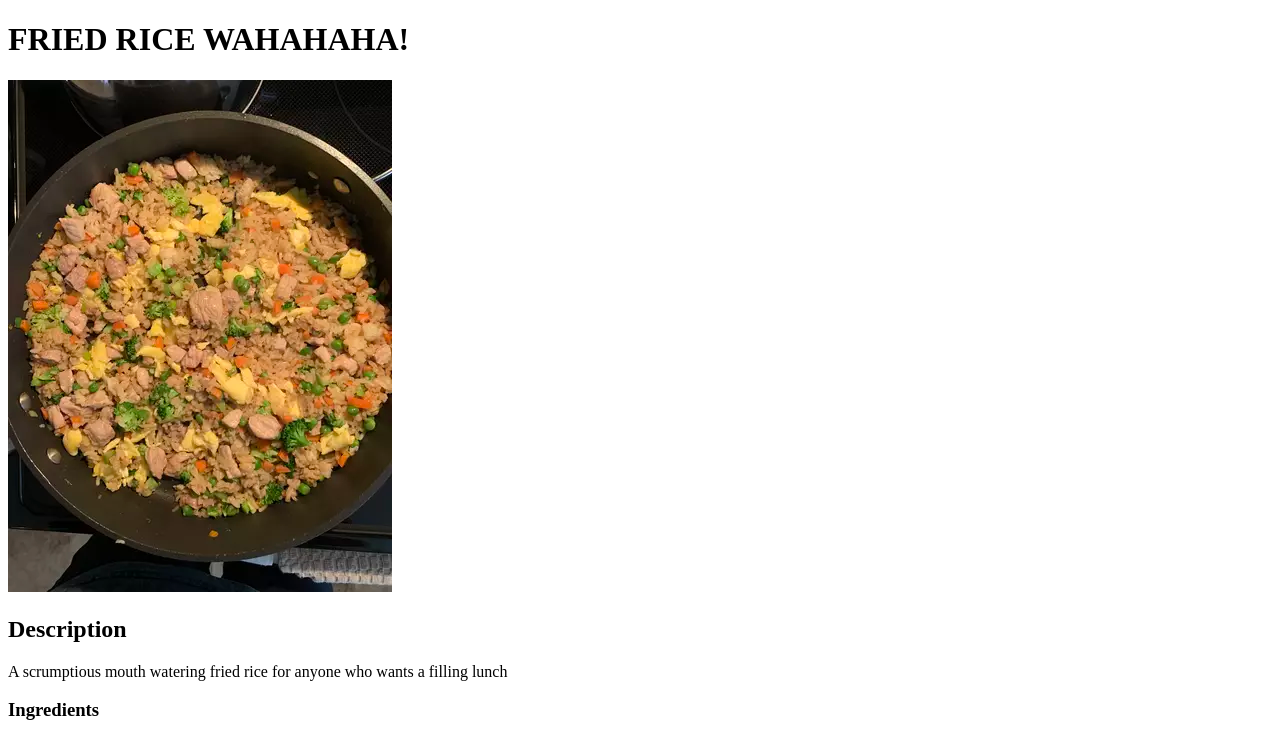
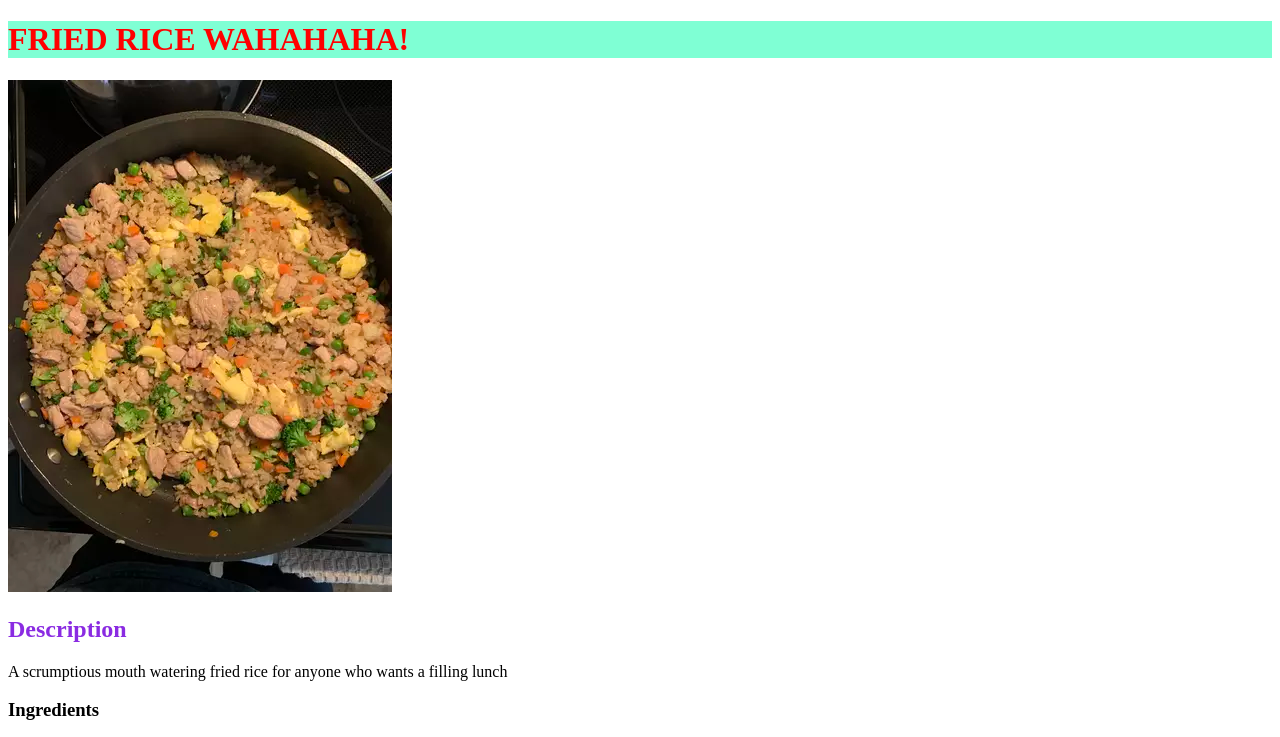
Before and after one commit to nickyanga/odin-recipes, a plain HTML site: page Pages/FriedRice.html in a window 1280 px wide. Shown: the top 737 px of the page. Drawn offline with Linux system fonts and the light colour scheme.

Commit message:
Added CSS
add styling to FriedRice.html

```diff
--- a/CSS/style.css
+++ b/CSS/style.css
@@ -1,3 +1,8 @@
 div h1 {
-    color: aqua;
+    ;
+    background-color: aquamarine;
+    color: red;
 }
+div h2{
+    color: blueviolet;
+}
--- a/Pages/FriedRice.html
+++ b/Pages/FriedRice.html
@@ -4,10 +4,12 @@
     <meta charset="UTF-8">
     <meta http-equiv="X-UA-Compatible" content="IE=edge">
     <meta name="viewport" content="width=device-width, initial-scale=1.0">
+    <link rel="stylesheet" href="../CSS/style.css">
     <title>U like fried rice? I like fried rice!</title>
 </head>
 <body>
-    <h1>FRIED RICE WAHAHAHA!</h1>
+    <div>
+        <h1>FRIED RICE WAHAHAHA!</h1>
         <img src="../Images/FriedRice.jpg" alt="Pork Fried Rice">
     <h2>Description</h2>
         <p>A scrumptious mouth watering fried rice for anyone who wants a filling lunch</p>
@@ -31,5 +33,6 @@
             <li>Stir egg into the skillet and scramble until completely set. Add pork mixture back into the skillet; stir in rice, peas, soy sauce, garlic powder, and ground ginger. Cook and stir until heated through, 7 to 10 minutes.</li>
         </ol>
     <a href="../index.html">Main Page</a>
+    </div>
 </body>
 </html>
```
